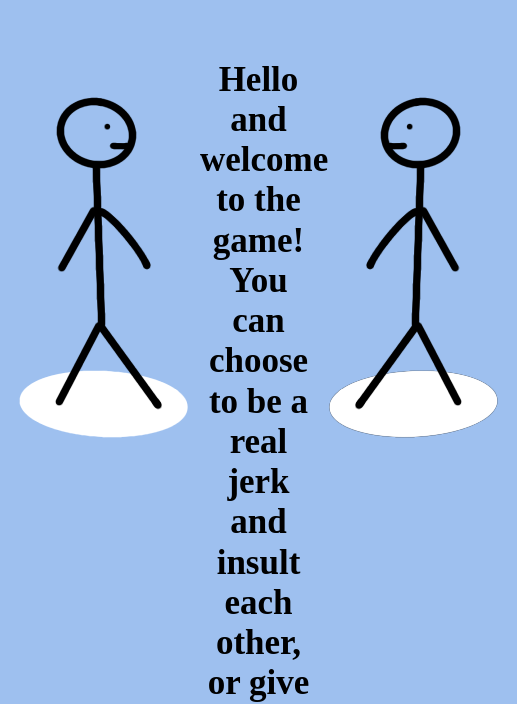
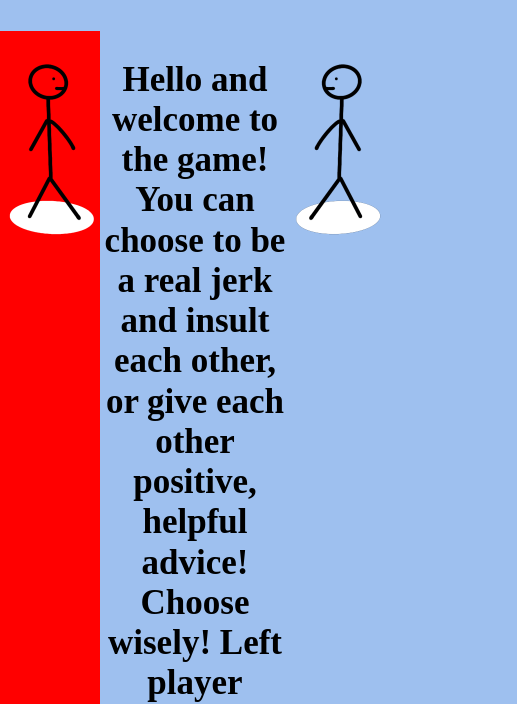
Before and after one commit to Chribbyland/project2, a plain HTML site: page index.html in a window 390 px wide. Shown: the part 158-862 px from the top of the page, 517 px wide, since content can reach past the window. Drawn offline with Linux system fonts and the light colour scheme.

Commit message:
added media query stuff

```diff
--- /dev/null
+++ b/styles/sass/_media-query.scss
@@ -0,0 +1,14 @@
+@media (max-width: 940px) {}
+
+
+@media (max-width: 768px) {}
+
+@media (max-width: 480px) {
+    #leftPersonImage {
+            width: 100px;
+        }
+
+        .leftPerson {
+            background-color: red;
+        }
+}
--- a/styles/sass/styles.scss
+++ b/styles/sass/styles.scss
@@ -3,6 +3,7 @@
 @import 'main-styles';
 @import 'fonts';
 @import 'speechBubbles';
+@import 'media-query';
 
 
 .entirePage {
```
Also changed, not shown: styles/sass/_media-queries.scss (deleted, +0 -12 lines), styles/styles.css.
